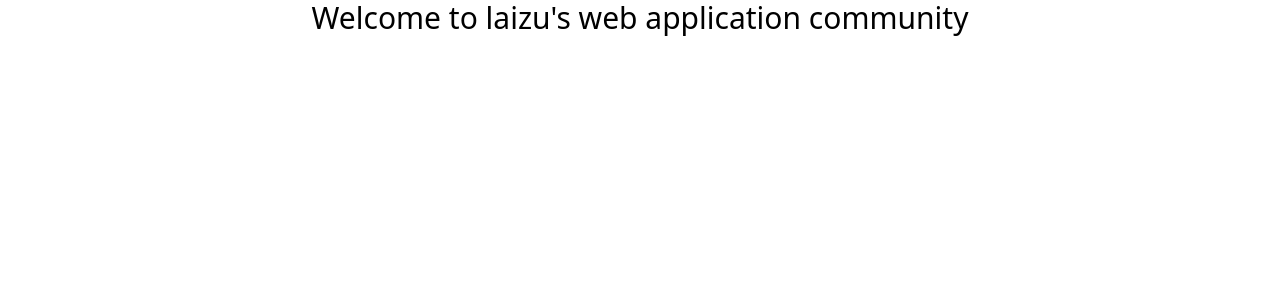
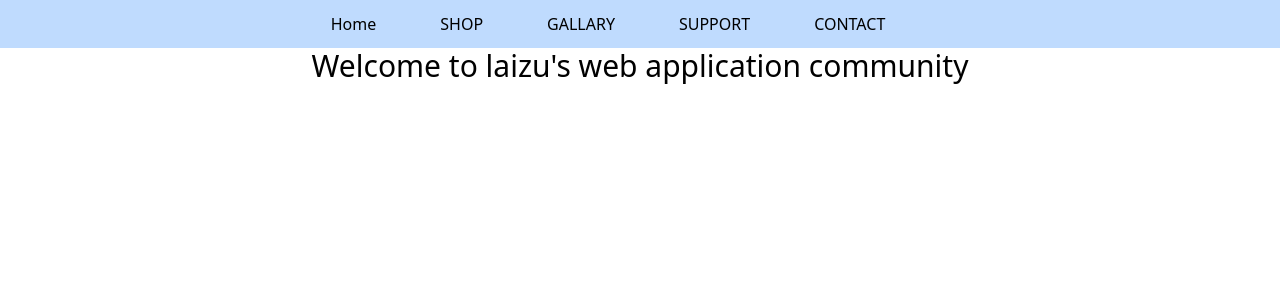
Before and after one commit to laizuakram1/navbar-react-tailwind, a React (Create React App) app: page / in a window 1280 px wide. Shown: the top 300 px of the page. Built offline with nearby package versions, Linux system fonts and the light colour scheme.

Commit message:
hover effect in nav items

```diff
--- a/src/components/NavLink/NavLink.js
+++ b/src/components/NavLink/NavLink.js
@@ -5,7 +5,7 @@ const NavLink = (props) => {
     const { name, Link } = props.route;
 
     return (
-      <li className='mr-5 ' >
+      <li className='mr-16 hover:text-red-500' >
             <a href={Link}>{name}</a>
       </li>
 
--- a/src/components/navbar/Navbar.js
+++ b/src/components/navbar/Navbar.js
@@ -14,12 +14,12 @@ const Navbar = () => {
         {id: 5, name:'CONTACT', link:'https:www.google.com'}
     ]
     return (
-        <nav >
+        <nav className='bg-blue-200 py-3' >
             <div onClick={() => setOpen(!open)} className='w-6 h-6 md:hidden'>
               {open ? <XIcon></XIcon>: <MenuIcon></MenuIcon>}
             </div>
 
-            <ul className={`md:flex justify-center absolute duration-500 ${open ? 'top-6' : 'top-[-120px]'}`}>
+            <ul className={`md:flex justify-center absolute md:static duration-500 w-full bg-blue-200 ${open ? 'top-6' : 'top-[-120px]'}`}>
                {
                    routes.map(route => <NavLink
                    key = {route.id}
```
